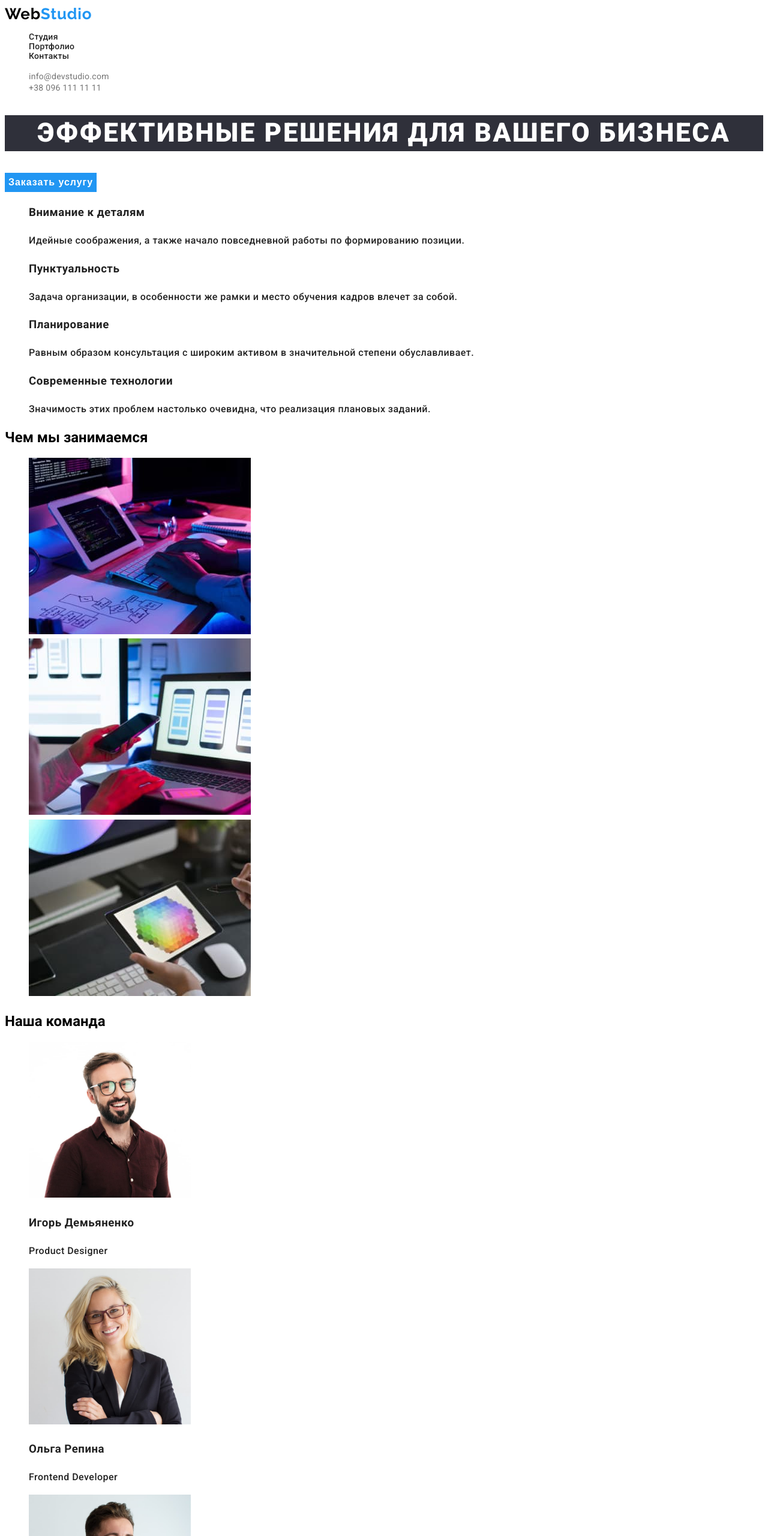
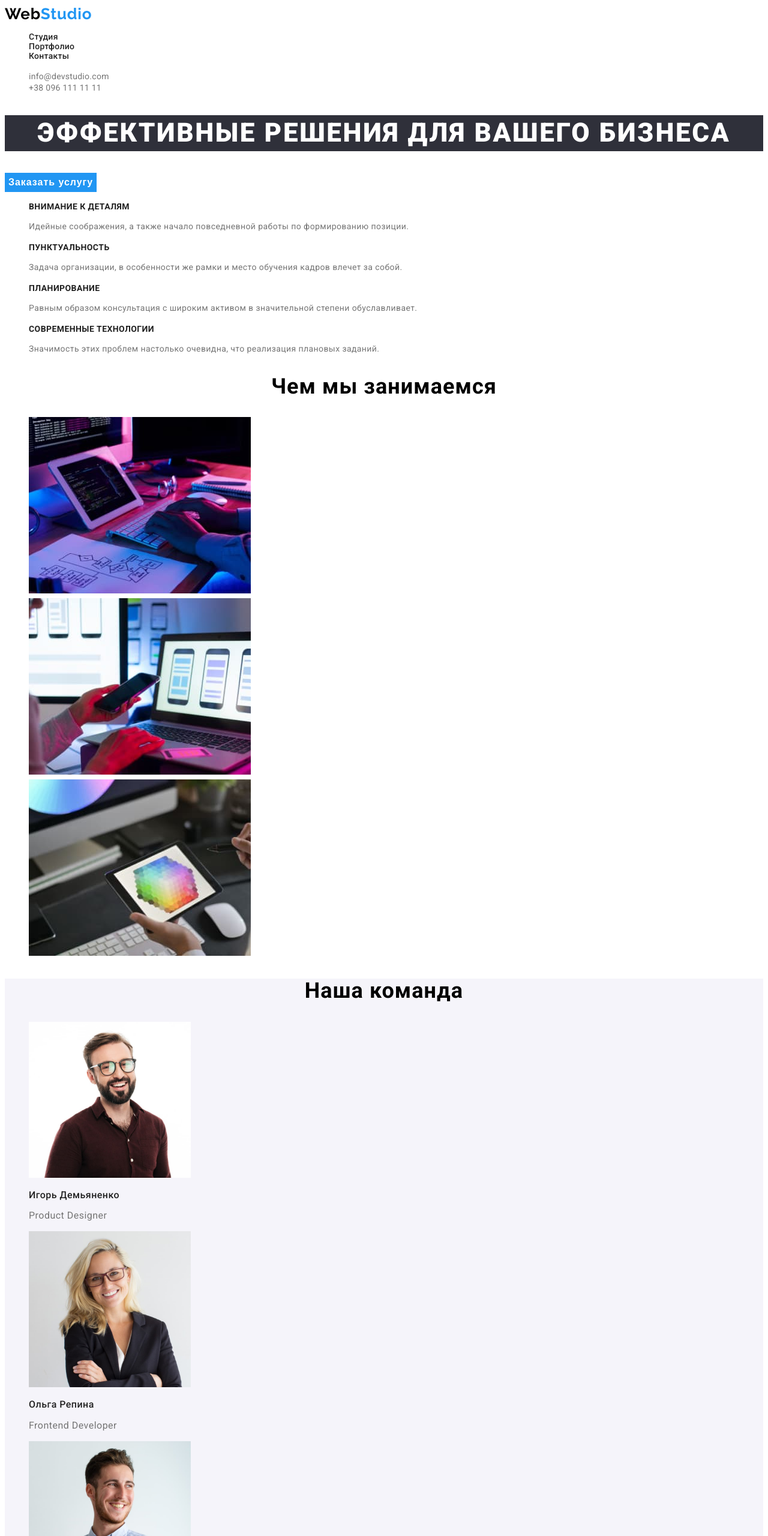
Before and after one commit to YaroslavBry/goit-markup-hw-02, a plain HTML site: page index.html in a window 1280 px wide. Shown: the top 2560 px of the page at 60% size. Drawn offline with Linux system fonts and the light colour scheme.

Commit message:
Вносит правки 22.05.22

```diff
--- a/index.html
+++ b/index.html
@@ -39,7 +39,7 @@
       </div>
       <!-- секция 1 преимущества -->
       <section>
-        <ul class="list">
+        <ul class="benefit">
           <li>
             <h3 class="benefit-title">Внимание к деталям</h3>
             <p class="benefit-desctription">Идейные соображения, а также начало повседневной работы по формированию позиции.</p>
@@ -63,20 +63,20 @@
         <h2>Чем мы занимаемся</h2>
         <ul class="list">
           <li>
-            <a href="#"><img src="./images/pic1.jpg" alt="человек пишет код" width="370" /></a>
+            <a href=""><img src="./images/pic1.jpg" alt="человек пишет код" width="370" /></a>
           </li>
           <li>
-            <a href="#"><img src="./images/pic2.jpg" alt="девушка держит в руках телефон" width="370" /></a>
+            <a href=""><img src="./images/pic2.jpg" alt="девушка держит в руках телефон" width="370" /></a>
           </li>
           <li>
-            <a href="#"><img src="./images/pic3.jpg" alt="палитра на планшете" width="370" /></a>
+            <a href=""><img src="./images/pic3.jpg" alt="палитра на планшете" width="370" /></a>
           </li>
         </ul>
       </section>
       <!-- секция 3 - Наша команда -->
-      <section>
+      <section class="our-team">
         <h2>Наша команда</h2>
-        <ul class="team list">
+        <ul class="team">
           <li>
             <img src="./images/hum1.jpg" alt="Игорь Демьяненко" width="270" />
             <h3 class="team-title">Игорь Демьяненко</h3>
--- a/styles/style.css
+++ b/styles/style.css
@@ -23,7 +23,16 @@ button {
   border: 0px;
 }
 
-/* стилизация шапки сайта */
+h2 {
+  font-weight: 700;
+  font-size: 36px;
+  line-height: 1.16;
+  letter-spacing: 0.03em;
+  text-align: center;
+}
+
+/* Стилизация шапки сайта */
+
 .logo {
   font-family: Raleway, sans-serif;
   text-decoration: none;
@@ -38,13 +47,13 @@ button {
 }
 
 .logo-footer {
+  color: var(--accent-color);
   font-family: Raleway, sans-serif;
   font-size: 24px;
   text-decoration: none;
   font-size: 26px;
   line-height: 1.2;
   letter-spacing: 0.03em;
-  color: var(--accent-color);
 }
 
 .logo-footer-accent {
@@ -58,12 +67,14 @@ button {
 }
 
 .nav-list {
+  color: var(--primaty-text-color);
   text-decoration: none;
-  color: #212121;
 }
+
 .nav-list:hover {
   color: var(--accent-color);
 }
+
 .nav-ul {
   list-style-type: none;
 }
@@ -91,20 +102,35 @@ button {
   color: var(--white-text-color);
   background-color: var(--background-color-dark);
   text-transform: uppercase;
-  /* max-width: 696px; */
   font-weight: 900;
   font-size: 44px;
   line-height: 1.36;
   text-align: center;
   letter-spacing: 0.06em;
+  list-style: none;
 }
 
 /* Стилизация секции 1 преимущества */
 
+.benefit {
+  list-style: none;
+}
+
 .benefit-title {
+  color: var(--primaty-text-color);
+  font-weight: 700;
+  font-size: 14px;
+  line-height: 16px;
+  letter-spacing: 0.03em;
+  text-transform: uppercase;
 }
 
 .benefit-desctription {
+  color: var(--secondary-text-color);
+  font-weight: 400;
+  font-size: 14px;
+  line-height: 1.71;
+  letter-spacing: 0.03em;
 }
 
 .list {
@@ -118,16 +144,37 @@ button {
 }
 
 /* Стилизация секции 3 Наша команда */
+
+.our-team {
+  background-color: var(--background-color-lightgrey);
+}
+
 .team {
+  list-style: none;
 }
 
 .team-title {
+  color: var(--primaty-text-color);
+  font-weight: 500;
+  font-size: 16px;
+  line-height: 1.18;
+  letter-spacing: 0.03em;
 }
 
 .team-description {
+  color: var(--secondary-text-color);
+  font-weight: 400;
+  font-size: 16px;
+  line-height: 1.18;
+  letter-spacing: 0.03em;
 }
 
 /* Стилизация футера */
+
+.footer {
+  background-color: var(--background-color-dark);
+}
+
 .footer-adress {
   color: var(--white-text-color);
   font-weight: 400;
@@ -137,18 +184,23 @@ button {
 }
 
 .footer-contact {
+  color: var(--auxiliary-text-color);
   text-decoration: none;
-  color: var(--auxiliary-text-color);
   font-weight: 400;
   font-size: 14px;
   line-height: 1.7;
   letter-spacing: 0.03em;
 }
-.footer {
-  background-color: var(--background-color-dark);
+
+.footer-adress {
+  font-style: normal;
+  font-weight: 400;
+  font-size: 14px;
+  line-height: 1.7;
+  letter-spacing: 0.03em;
 }
 
-/* СТИЛИЗАЦИЯ СТРАНИЦЧКИ ПОРТФОЛИО */
+/* СТИЛИЗАЦИЯ СТРАНИЧКИ ПОРТФОЛИО */
 
 .portfolio-nav {
   list-style: none;
@@ -190,12 +242,3 @@ button {
   line-height: 1.88;
   letter-spacing: 0.03em;
 }
-.footer-adress {
-  /* text-decoration: none;
-  font-family: "Roboto"; */
-  font-style: normal;
-  font-weight: 400;
-  font-size: 14px;
-  line-height: 1.7;
-  letter-spacing: 0.03em;
-}
```
Also changed, not shown: portfolio.html (+1 -1 lines).
